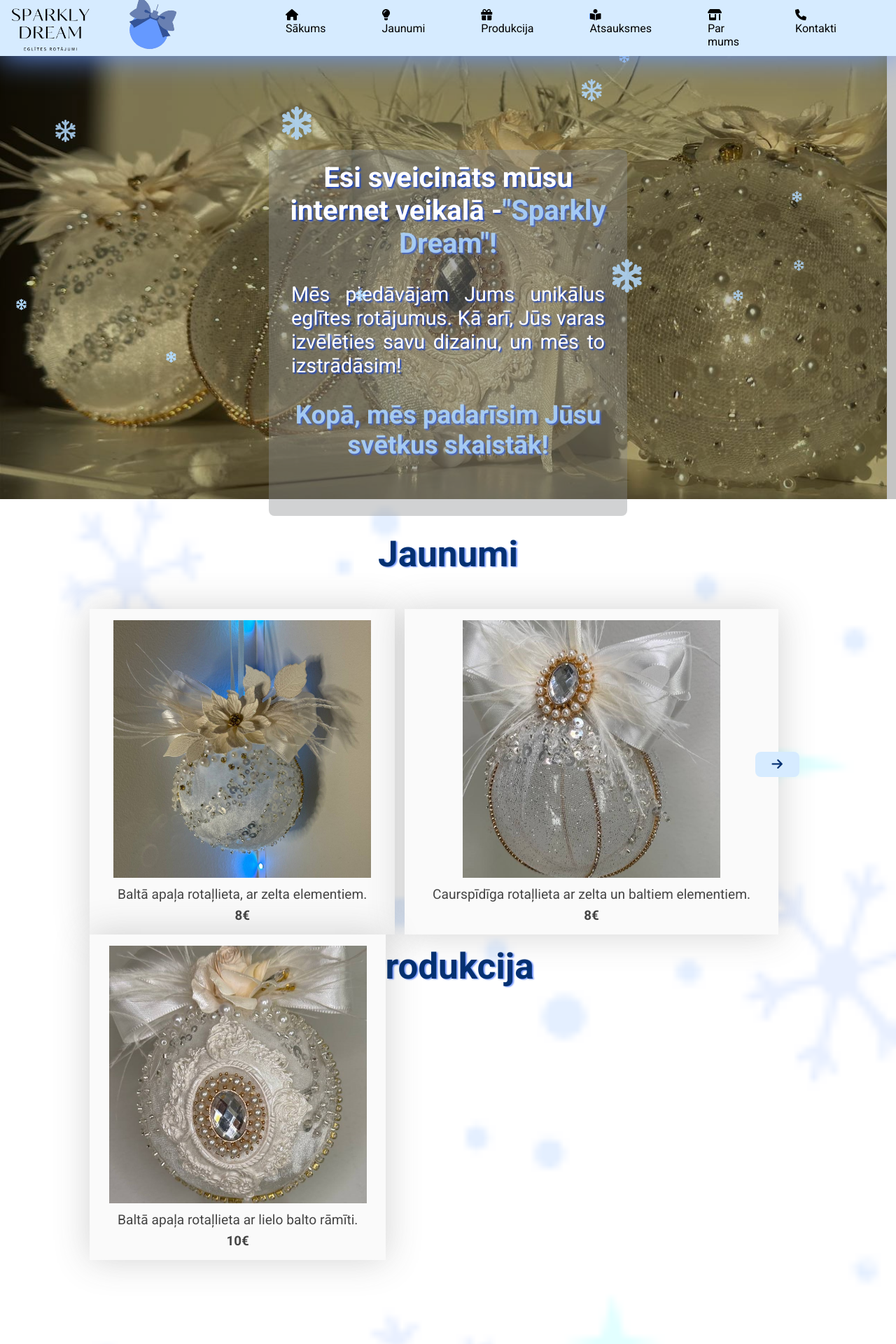
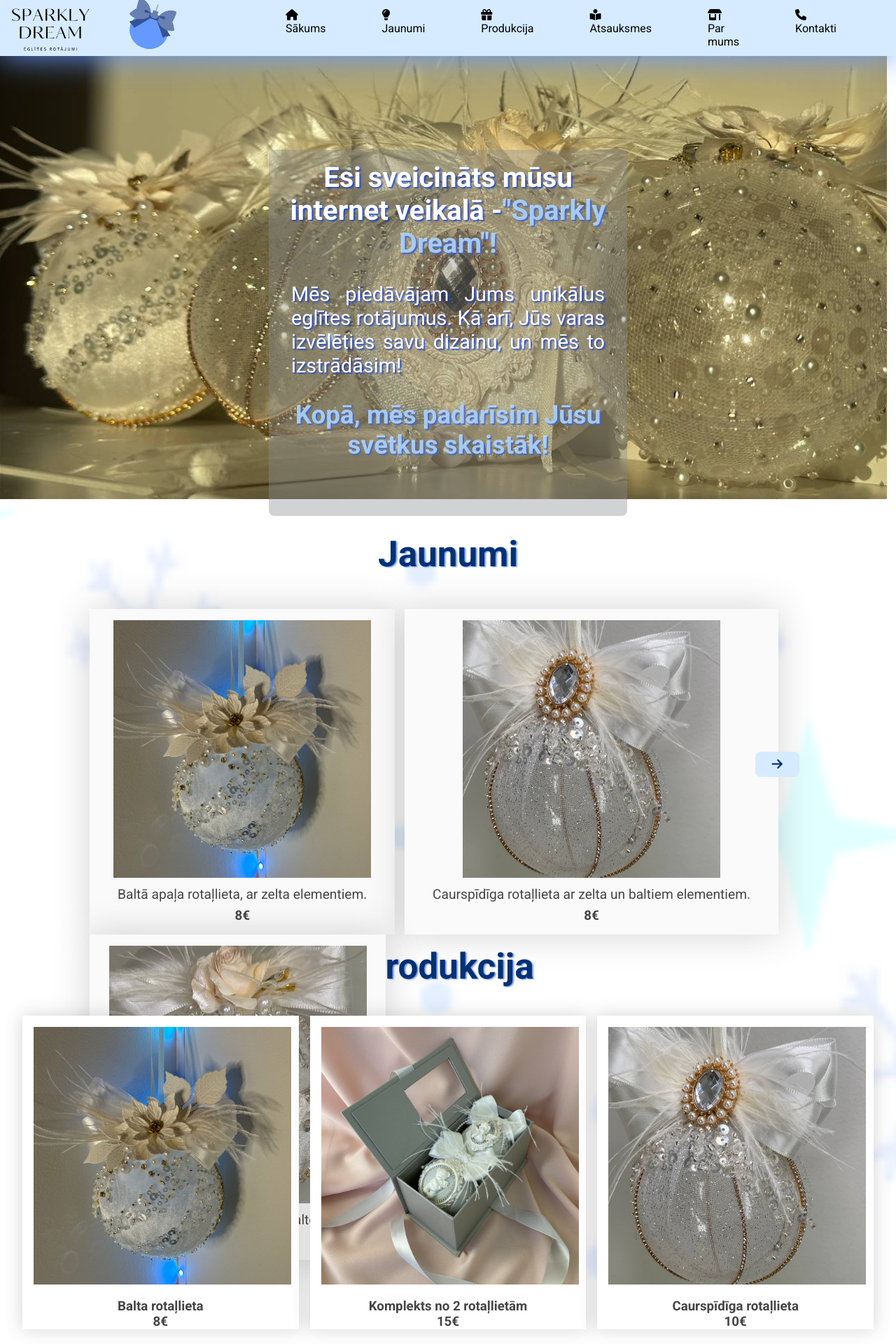
Before and after one commit to AnastasijaSinicina/eksamens, a PHP site: page / in a window 1280 px wide. Shown: the top 1920 px of the page at 70% size. Run offline with PHP 8.4, Linux system fonts and the light colour scheme; some web fonts are replaced.

Commit message:
jauna sadala

```diff
--- a/index.html
+++ b/index.html
@@ -17,35 +17,15 @@
             <img src="images/bumba.png" alt="">
     </div>
     <nav class="nav">
-        <a href="index.html" target="_blank"><i class="fa fa-home"></i>Sākums</a>
-        <a href="jaunumi.html" target="_blank"><i class="fa-solid fa-lightbulb"></i>Jaunumi</a>
-        <a href="produkcijas.html" target="_blank"><i class="fa-solid fa-gift"></i>Produkcija</a>
-        <a href="atsauksmes.html" target="_blank"><i class="fa-solid fa-book-open-reader"></i>Atsauksmes</a>
-        <a href="parMums.html" target="_blank" ><i class="fa-solid fa-shop"></i>Par mums</a>
-        <a href="kontakti.html" target="_blank"><i class="fa-solid fa-phone"></i>Kontakti</a>
+        <a href="index.html"     ><i class="fa fa-home"></i>Sākums</a>
+        <a href="jaunumi.html"     ><i class="fa-solid fa-lightbulb"></i>Jaunumi</a>
+        <a href="produkcijas.html"     ><i class="fa-solid fa-gift"></i>Produkcija</a>
+        <a href="atsauksmes.html" ><i class="fa-solid fa-book-open-reader"></i>Atsauksmes</a>
+        <a href="parMums.html" ><i class="fa-solid fa-shop"></i>Par mums</a>
+        <a href="kontakti.html"><i class="fa-solid fa-phone"></i>Kontakti</a>
     </nav>
     <a href="" class="btn navBtn"><i class="fa-solid fa-cart-shopping"></i></a>
 </header>
-<section class="snow" id="snow-container">
-        <div class="snowflake"><i class="fa-solid fa-snowflake"></i></div>
-        <div class="snowflake1"><i class="fa-regular fa-snowflake"></i></div>
-        <div class="snowflake2"><i class="fa-regular fa-snowflake"></i></div>
-        <div class="snowflake"><i class="fa-solid fa-snowflake"></i></div>
-        <div class="snowflake1"><i class="fa-regular fa-snowflake"></i></div>
-        <div class="snowflake2"><i class="fa-regular fa-snowflake"></i></div>
-        <div class="snowflake3"><i class="fa-solid fa-snowflake"></i></div>
-        <div class="snowflake4"><i class="fa-regular fa-snowflake"></i></div>
-        <div class="snowflake5"><i class="fa-regular fa-snowflake"></i></div>
-        <div class="snowflake6"><i class="fa-regular fa-snowflake"></i></div>
-        <div class="snowflake7"><i class="fa-solid fa-snowflake"></i></div>
-        <div class="snowflake8"><i class="fa-regular fa-snowflake"></i></div>
-        <div class="snowflake9"><i class="fa-regular fa-snowflake"></i></div>
-        <div class="snowflake10"><i class="fa-solid fa-snowflake"></i></div>
-        <div class="snowflake11"><i class="fa-solid fa-snowflake"></i></div>
-        <div class="snowflake12"><i class="fa-regular fa-snowflake"></i></div>
-        <div class="snowflake13"><i class="fa-solid fa-snowflake"></i></div>
-        <div class="snowflake14"><i class="fa-regular fa-snowflake"></i></div>
-    </section>
     <section id="sakums">
         <div class="box-container">
             <div class="box">
@@ -80,7 +60,6 @@
                 </div>
 
             </div>
-            <!-- Second set of images -->
             <div class="change">
                 <div class="box">
                     <img src="images/igruwka7.jpg" alt="">
@@ -88,7 +67,7 @@
                     <h3>12€</h3>
                 </div>
                 <div class="box">
-                    <img src="images/igruwka.14.jpg" alt="">
+                    <img src="images/igruwka14.jpg" alt="">
                     <p>Caurspīdīga rotaļlieta ar zelta un baltiem elementiem.</p>
                     <h3>8€</h3>
                 </div>
@@ -103,7 +82,55 @@
 
     <section id="produkcija">
         <h1>Produkcija</h1>
+        <div class="box-container">
+            <div class="box" onclick="openModal('Product 1', 'images/igruwka1.jpg', 'images/igruwka3.jpg','8€', 'Rotaļlieta ir pārklāta ar baltu samta audumu, satur zelta un baltus akmentiņus un baltā lente.')">
+                <img src="images/igruwka1.jpg" alt="">
+                <h3>Balta rotaļlieta</h3>
+                <h3>8€</h3>
+            </div>
+            <div class="box" onclick="openModal('Komplekts no 2 rotaļlietām', 'images/igruwka7.jpg', 'images/igruwka7.jpg', '15€', 'Rotaļas ir nokrāsotas gaiši pēlēkā krāsā, vidū atrodas mālas rāmis, ar enģeli un lāča figūru.')">
+                <img src="images/igruwka7.jpg" alt="">
+                <h3>Komplekts no 2 rotaļlietām</h3>
+                <h3>15€</h3>
+            </div>
+            <div class="box" onclick="openModal('Caurspīdīga rotaļlieta', 'images/igruwka11.jpg', 'images/igruwka11.jpg', '10€', 'Rotaļa ir pārklāta ar caurspīdīgo audumu ar mirdzumiem. Dekorējums sastāv no zelta/sudraba detaļām, kā arī balta lente.')">
+                <img src="images/igruwka11.jpg" alt="">
+                <h3>Caurspīdīga rotaļlieta</h3>
+                <h3>10€</h3>
+            </div>
+            <div class="box" onclick="openModal('Caurspīdīga rotaļlieta', 'images/igruwka14.jpg', 'images/igruwka14.jpg', '9€', 'Rotaļa ir pārklāta ar caurspīdīgo audumu ar mirdzumiem. Augšā ir baltā lente, zieda elementi un zelta/sudraba akmentiņi.')">
+                <img src="images/igruwka14.jpg" alt="">
+                <h3>Caurspīdīga rotaļlieta</h3>
+                <h3>9€</h3>
+            </div>
+            <div class="box" onclick="openModal('Balta rotāļlieta', 'images/igruwka12.jpg', 'images/igruwka12.jpg', '8€', 'Rotaļa ir pārklāta ar baltu samta audumu. Tā satur balto mālu rāmīti un dažadas balta un zelta detaļas')">
+                <img src="images/igruwka12.jpg" alt="">
+                <h3>Balta rotaļlieta</h3>
+                <h3>8€</h3>
+            </div>
+            <div class="box" onclick="openModal('Balta rotaļlieta', 'images/igruwka13.jpg', 'images/igruwka13.jpg', '8€', 'This is more info about Product 3.')">
+                <img src="images/igruwka13.jpg" alt="">
+                <h3>Balta rotaļlieta</h3>
+                <h3>8€</h3>
+            </div>
+        </div>
     </section>
+
+    <!-- Modal Structure -->
+    <div id="overlay" class="overlay" onclick="closeModal()"></div>
+    <div id="productModal" class="modal">
+        <div class="modal-content">
+            <span class="close" onclick="closeModal()">&times;</span>
+            <div class="modal-images">
+                <img id="modalImage1" src="" alt="">
+                <img id="modalImage2" src="" alt="">
+            </div>
+            <h2 id="modalTitle"></h2>
+            <h3 id="modalPrice"></h3>
+            <p id="modalDescription"></p>
+            <a href="produkcija.html" id="modalButton" class="btn">Pievienot grozam</a>
+        </div>
+    </div>
 
     <section id="atsauksmes">
         <h1><span>Atsauksmes</span></h1>
@@ -117,7 +144,7 @@
             </div>
         </div>
                 <div class="img">
-                    <img src="images/igruwka.14.jpg" alt="">
+                    <img src="images/igruwka14.jpg" alt="">
                 </div>
 
             </div>
@@ -130,7 +157,7 @@
             </div>
         </div>
                 <div class="img">
-                    <img src="images/igruwka.14.jpg" alt="">
+                    <img src="images/igruwka14.jpg" alt="">
                 </div>
 
             </div>
@@ -143,7 +170,7 @@
             </div>
         </div>
                 <div class="img">
-                    <img src="images/igruwka.14.jpg" alt="">
+                    <img src="images/igruwka14.jpg" alt="">
                 </div>
 
             </div>
@@ -163,7 +190,7 @@
         </div>
     </div>
     <div class="button-container">
-        <a href="parMums.html" class="btn"  target="_blank">&#10095</a>
+        <a href="parMums.html" class="btn"      >&#10095</a>
     </div>
 </div>
 <h2><p>&#10053</p>Darbinieki<p>&#10053</p></h2>
--- a/style.css
+++ b/style.css
@@ -43,6 +43,7 @@ header {
     box-shadow: 0 0 3rem var(--maincolor);
     transition: box-shadow 0.4s ease-in-out;
     z-index: 9999;
+
 
 }
 h1{
@@ -236,6 +237,7 @@ span{
     align-items: center;
 	flex-direction: column;
    	margin-bottom: 30rem;
+
 }
 
 #jaunumi h1{
@@ -325,20 +327,128 @@ span{
 	font-size: 1.2rem;
 }
 
+/*---------------------------------------------------------------------Produkcija-----------------------------------------------------------------------------------------------*/
 
-/*---------------------------------------------------------------------Atsauksmes---------------------------------------------------------------------------------------------*/
+
+#produkcija {
+    padding: 0 2rem;
+}
+
+#produkcija .box-container {
+    display: grid;
+    grid-template-columns: repeat(3, 1fr);
+    gap: 1rem;
+    justify-content: center;
+    max-width: 85rem;
+    margin: 0 auto;
+    padding: 1.5rem 0;
+}
+
+#produkcija .box {
+    position: relative;
+    text-align: center;
+    box-shadow: 0 0 1.5rem #4747473d;
+    width: 100%;
+    margin: 1rem 0;
+    background-color: #fff;
+    overflow: hidden;
+    transition: background-color 0.3s ease;
+    cursor: pointer;
+}
+
+#produkcija .box:hover {
+    background-color: #f0f0f0; /* Grey background on hover */
+}
+
+#produkcija img {
+	padding: 1rem;
+    width: 25rem;
+    height: auto;
+    object-fit: cover;
+}
+
+
+.overlay {
+    display: none; /* Hidden by default */
+    position: fixed; /* Sit on top */
+    top: 0;
+    left: 0;
+    width: 100%; /* Full width */
+    height: 100%; /* Full height */
+    background-color: rgba(211, 211, 211, 0.7); /* Light gray background with transparency */
+    z-index: 0; /* Behind the modal */
+}
+
+.modal {
+    display: none; /* Hidden by default */
+    position: fixed;
+    z-index: 1; /* Sit on top */
+    left: 50%; /* Center horizontally */
+    top: 45%; /* Center vertically */
+    width: 70rem; /* Increased width of the modal */
+    height: 55rem; /* Increased height of the modal */
+    overflow: hidden;
+    transform: translate(-50%, -50%); /* Adjust position to center */
+}
+
+
+.modal-content {
+    background-color: #fefefe;
+    margin: 15% auto; /* 15% from the top and centered */
+    padding: 20px;
+	box-shadow: 0 0 1rem #4b4b4bc2;
+    width: 80%; /* Could be more or less, depending on screen size */
+	height: 100%;
+    text-align: center;
+
+}
+.modal p{
+	margin: 1rem;
+}
+
+.close {
+    color: #aaa;
+    float: right;
+    font-size: 28px;
+    font-weight: bold;
+}
+
+.close:hover,
+.close:focus {
+    color: black;
+    text-decoration: none;
+    cursor: pointer;
+}
+
+.modal-images {
+    display: flex; /* Use flexbox to arrange images in a row */
+    justify-content: center; /* Center images horizontally */
+    margin-bottom: 1rem; /* Space between images and text */
+}
+
+.modal-images img {
+    max-width: 45%; /* Set maximum width for images */
+    height: auto; /* Maintain aspect ratio */
+    margin: 0 1rem; /* Add margin between the two images */
+	box-shadow: 0 .5rem .5rem #4747473d;
+}
+body.no-scroll {
+	overflow: hidden; /* Prevent scrolling */
+}
+
+/*----------------------------------------------------------------Atsauksmes---------------------------------------------------------------------------------------------*/
 
 #atsauksmes {
 	position: relative;
     overflow: hidden;
     width: 100%;
 	padding-top: 4rem;
-    margin-top: 40rem;
+    margin-top: 4rem;
     text-align: center;
     background: var(--tumsa);
     color: var(--light);
 	height: 40rem;
-		box-shadow: 0 0 3rem #4747473d;
+	box-shadow: 0 0 3rem #4747473d;
 }
 
 #atsauksmes .box-container{
@@ -587,246 +697,3 @@ footer img{
 	width: 16rem;
 	margin: 0 8rem;
 }
-
-
-
-
-
-
-
-
-
-
-
-
-
-
-
-/*-------------------------------------------------------------------------------------Sniegs-------------------------------------------------------------------------------------*/
-
-
-  .fa-snowflake {
-	color: var(--sniegs);
-  }
-
-  .snow {
-	width: 100%;
-	height: 100%;
-	position: absolute;
-  }
-
-  .snowflake {
-	animation-name: fall, shake;
-	animation-duration: 10s, 5s;
-	animation-timing-function: linear, ease-in-out;
-	animation-iteration-count: infinite, infinite;
-	position: absolute;
-	left: 200px;
-	z-index: 7;
-	filter: blur(0.5px);
-  }
-  .snowflake1 {
-	animation-name: fall, shake;
-	animation-duration: 10s, 3s;
-	animation-timing-function: linear, ease-in-out;
-	animation-iteration-count: infinite, infinite;
-	position: absolute;
-	left: 500px;
-	top: -100px;
-	animation-delay: 1s, 1s;
-	z-index: 7;
-  }
-
-  .snowflake2 {
-	animation-name: fall, shake;
-	animation-duration: 8s, 5s;
-	animation-timing-function: linear, ease-in-out;
-	animation-iteration-count: infinite, infinite;
-	position: absolute;
-	left: 20px;
-	top: -100px;
-	animation-delay: 2s, 2s;
-	z-index: 7;
-
-  }
-
-  .snowflake3 {
-	animation-name: fall, shake;
-	animation-duration: 9s, 5s;
-	animation-timing-function: linear, ease-in-out;
-	animation-iteration-count: infinite, infinite;
-	position: absolute;
-	right: 170px;
-	top: -100px;
-	animation-delay: 3s, 5s;
-	z-index: 5;
-
-  }
-
-  .snowflake4 {
-	animation-name: fall, shake;
-	animation-duration: 15s, 5s;
-	animation-timing-function: linear, ease-in-out;
-	animation-iteration-count: infinite, infinite;
-	position: absolute;
-	right: 430px;
-	top: -100px;
-	animation-delay: 4s, 4s;
-	z-index: 5;
-  }
-
-  .snowflake5 {
-	animation-name: fall, shake;
-	animation-duration: 15s, 4s;
-	animation-timing-function: linear, ease-in-out;
-	animation-iteration-count: infinite, infinite;
-	position: absolute;
-	left: 500px;
-	top: -100px;
-	animation-delay: 6s, 2s;
-	font-size: 2rem;
-	z-index: 6;
-
-  }
-
-  .snowflake6 {
-	animation-name: fall, shake;
-	animation-duration: 12s, 5s;
-	animation-timing-function: linear, ease-in-out;
-	animation-iteration-count: infinite, infinite;
-	position: absolute;
-	left: 75px;
-	top: -100px;
-	animation-delay: 3.2s, 2s;
-	font-size: 2rem;
-	z-index: 6;
-  }
-
-  .snowflake7 {
-	animation-name: fall, shake;
-	animation-duration: 11s, 5s;
-	animation-timing-function: linear, ease-in-out;
-	animation-iteration-count: infinite, infinite;
-	position: absolute;
-	left: 650px;
-	top: -100px;
-	animation-delay: 7.2s, 1s;
-	z-index: 7;
-  }
-
-  .snowflake8 {
-	animation-name: fall, shake;
-	animation-duration: 12s, 4s;
-	animation-timing-function: linear, ease-in-out;
-	animation-iteration-count: infinite, infinite;
-	position: absolute;
-	left: 820px;
-	top: -100px;
-	animation-delay: 4s, 2s;
-	font-size: 2rem;
-	z-index: 5;
-
-  }
-
-  .snowflake9 {
-	animation-name: fall, shake;
-	animation-duration: 12s, 4s;
-	animation-timing-function: linear, ease-in-out;
-	animation-iteration-count: infinite, infinite;
-	position: absolute;
-	left: 170px;
-	top: -100px;
-	animation-delay: 5s, 2s;
-	font-size: 2rem;
-	z-index: 5;
-
-  }
-
-  .snowflake10 {
-	animation-name: fall, shake;
-	animation-duration: 15s, 9s;
-	animation-timing-function: linear, ease-in-out;
-	animation-iteration-count: infinite, infinite;
-	position: absolute;
-	left: 350px;
-	top: -100px;
-	animation-delay: 2.7s, 2s;
-	font-size: 3rem;
-	z-index: 7;
-  }
-
-  .snowflake11 {
-	animation-name: fall, shake;
-	animation-duration: 12s, 7s;
-	animation-timing-function: linear, ease-in-out;
-	animation-iteration-count: infinite, infinite;
-	position: absolute;
-	right: 400px;
-	top: -100px;
-	animation-delay: 0.5s, 2s;
-	font-size: 3rem;
-	z-index: 7;
-  }
-
-  .snowflake12 {
-	/*small*/
-	animation-name: fall, shake;
-	animation-duration: 12s, 5s;
-	animation-timing-function: linear, ease-in-out;
-	animation-iteration-count: infinite, infinite;
-	position: absolute;
-	left: 470px;
-	top: -100px;
-	animation-delay: 5s, 2s;
-	z-index: 7;
-
-  }
-
-  .snowflake13 {
-	/*small*/
-	animation-name: fall, shake;
-	animation-duration: 10s, 5s;
-	animation-timing-function: linear, ease-in-out;
-	animation-iteration-count: infinite, infinite;
-	position: absolute;
-	right: 220px;
-	top: -100px;
-	animation-delay: 1s, 2s;
-	z-index: 7;
-
-  }
-
-  .snowflake14 {
-	/*small*/
-	animation-name: fall, shake;
-	animation-duration: 9s, 4s;
-	animation-timing-function: linear, ease-in-out;
-	animation-iteration-count: infinite, infinite;
-	position: absolute;
-	right: 140px;
-	top: -100px;
-	animation-delay: 2s, 2s;
-	z-index: 7;
-
-  }
-
-  @keyframes fall {
-	0% {
-	  top: -10%;
-	}
-	100% {
-	  top: 100%;
-	}
-  }
-
-  @keyframes shake {
-	0% {
-	  transform: translateX(0);
-	}
-	50% {
-	  transform: translateX(50px);
-	}
-	100% {
-	  transform: translateX(0);
-	}
-  }
```
Also changed, not shown: atsauksmes.html (+6 -6 lines), jaunumi.html (+6 -6 lines), kontakti.html (+6 -6 lines), parMums.html (+6 -6 lines), script.js (+22 -68 lines), images/igruwka.14.jpg (deleted).
